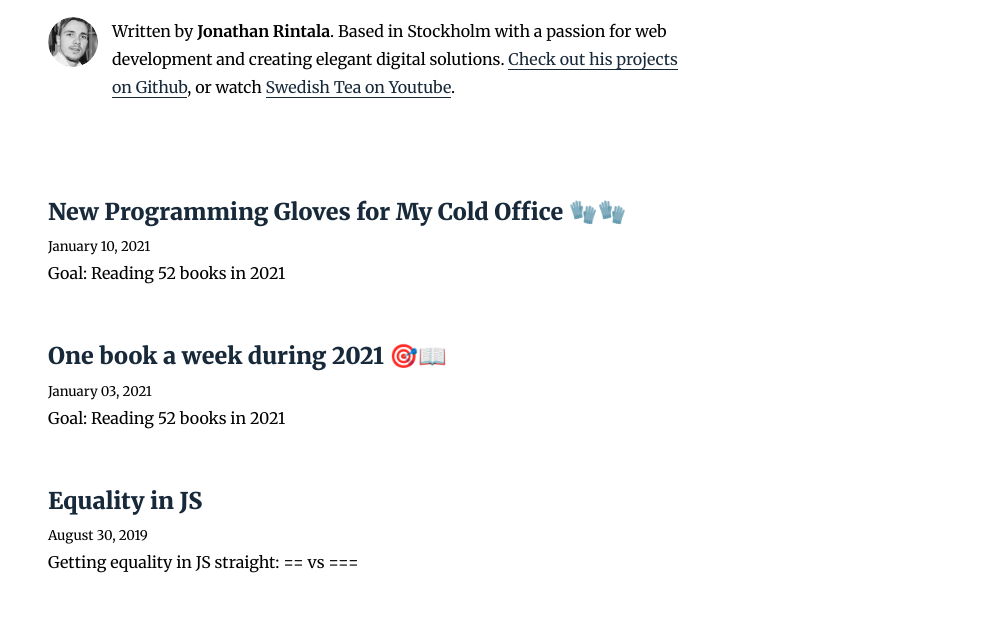
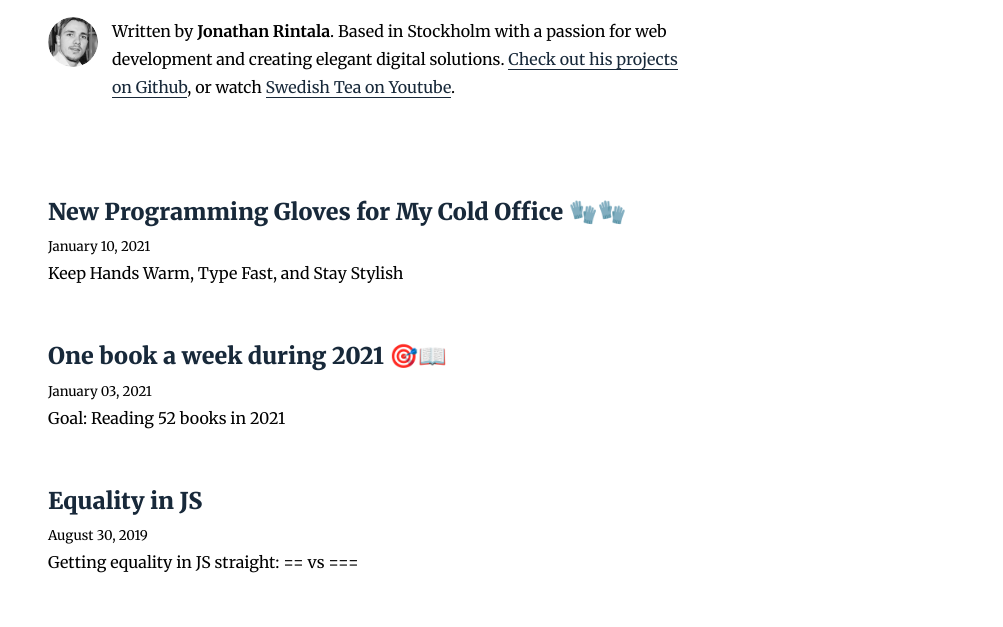
Before and after one commit to rintala/swedish-tea, a Gatsby site: page / in a window 1280 px wide. Shown: the part 137-764 px from the top of the page, without its empty margins (277-1280 px from the left). Built offline with nearby package versions, Linux system fonts and the light colour scheme; Gatsby itself is replaced by a stand-in of ours; some packages are replaced by stand-ins of ours.

Commit message:
Add new blog post - add description

```diff
--- a/content/blog/programming-gloves/index.md
+++ b/content/blog/programming-gloves/index.md
@@ -1,7 +1,7 @@
 ---
 title: "New Programming Gloves for My Cold Office 🧤🧤"
 date: "2021-01-10T12:00:24.004Z"
-description: "Goal: Reading 52 books in 2021"
+description: "Keep Hands Warm, Type Fast, and Stay Stylish"
 ---
 
 ![gloves-header](./img/programming-gloves-in-action.jpg)
```
